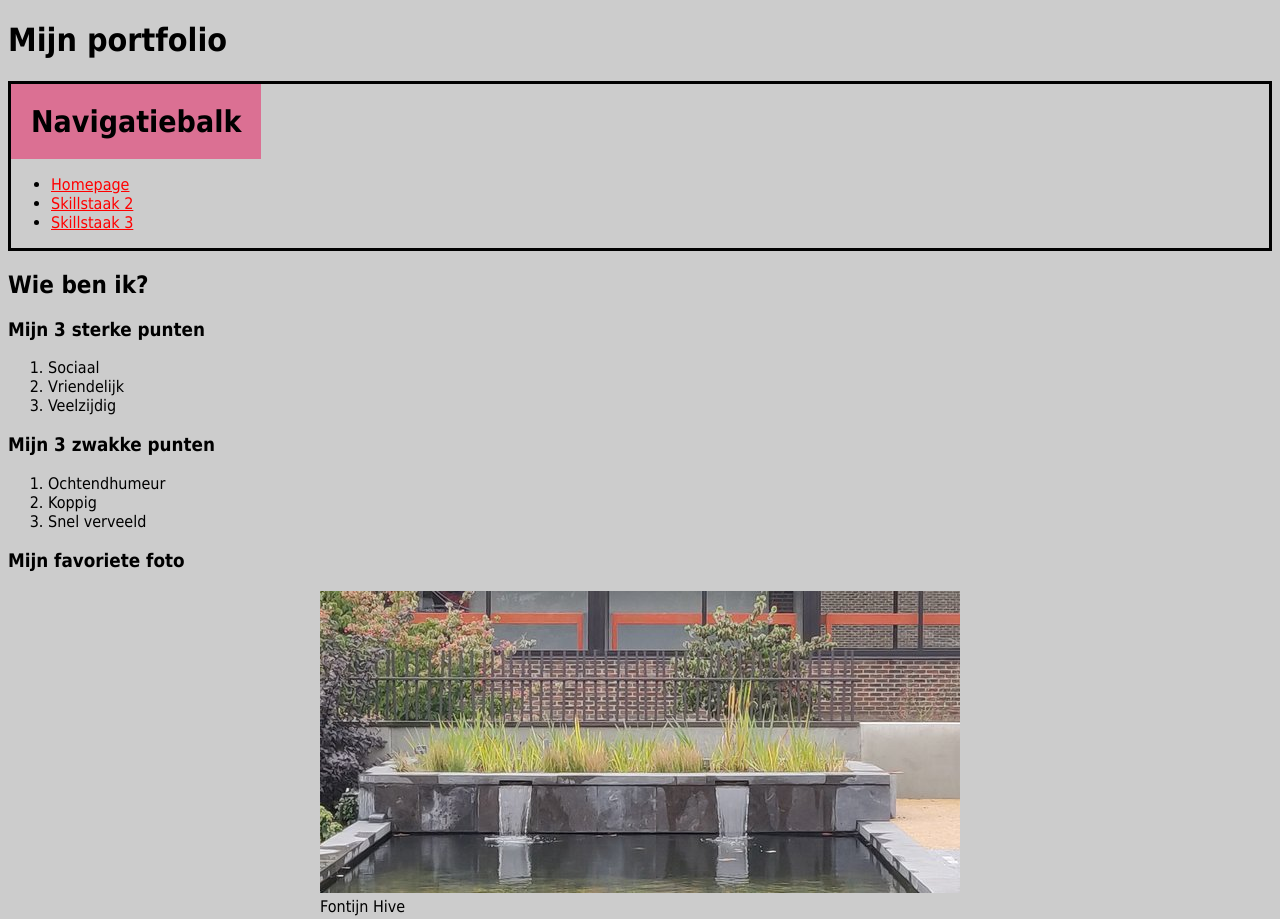
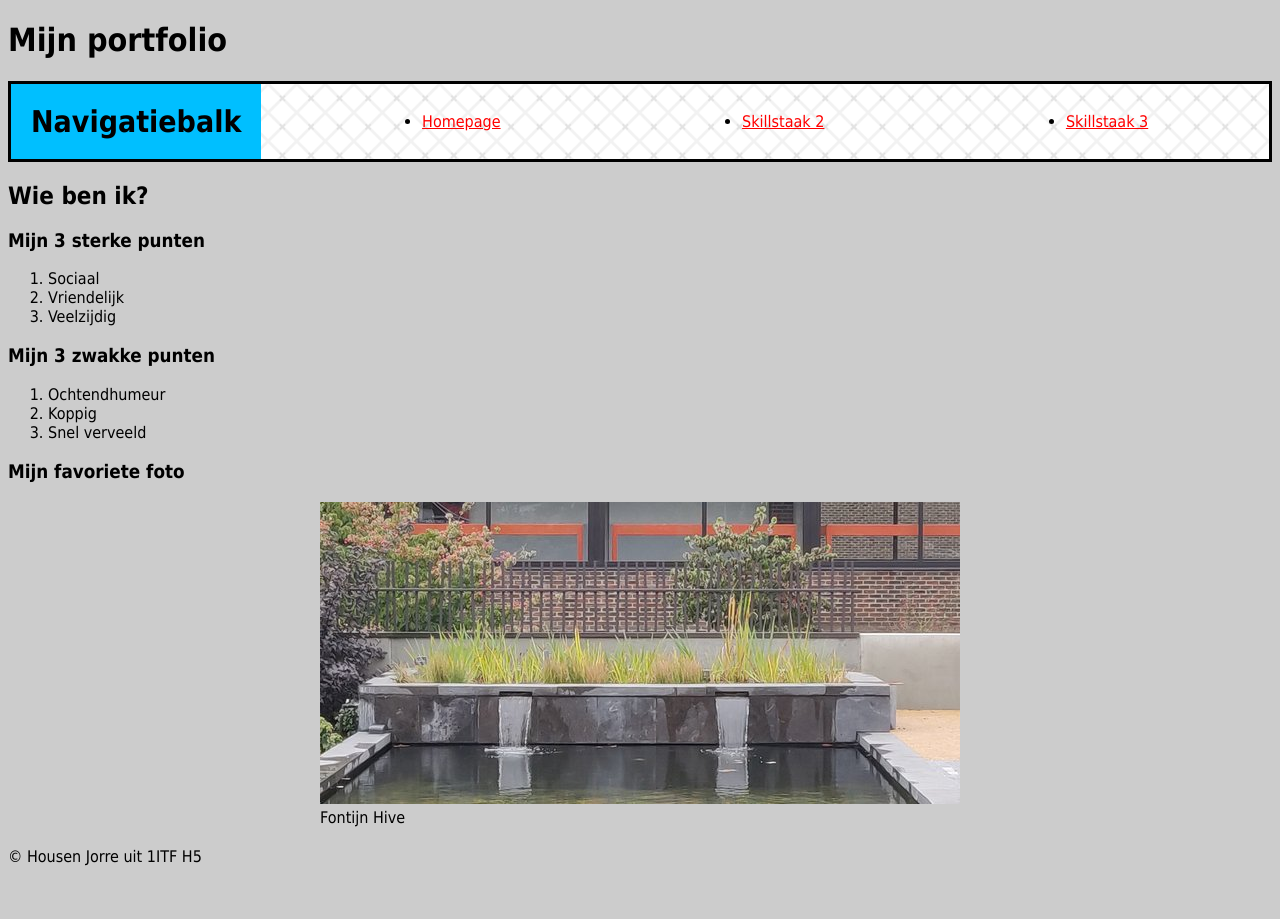
Before and after one commit to Jorre99/skillstaken, a plain HTML site: page webdesign/skills2/r0796448skills2.html in a window 1280 px wide. Shown: the top 919 px of the page. After the commit the page ends 874 px from the top, so only its background shows below. Drawn offline with Linux system fonts and the light colour scheme.

Commit message:
Skills2 afgewerkt

```diff
--- a/webdesign/skills2/css/r0796448.css
+++ b/webdesign/skills2/css/r0796448.css
@@ -5,6 +5,7 @@ body {
     font-family: tahoma, sans-serif;
     background-color: lightcyan;
     color: black;
+
 }
 
 a:link {
@@ -30,21 +31,25 @@ a:active {
 nav h2 {
     margin: 0;
     padding: 20px;
-    background-color: palevioletred;
+    background-color: deepskyblue;
     font-size: 30px;
 }
 
 nav {
     display: flex;
     flex-direction: row;
-    flex-wrap: wrap;
-    border: 3px solid black
+    border: 3px solid black;
+    background-image: url(../images/checkerboard-cross.png);
+    background-repeat: repeat;
+
 }
 
 nav ul {
-
+    display: flex;
     justify-content: space-around;
     align-self: center;
     flex-basis: 1000px;
 
 }
+
+section {}
```
Also changed, not shown: webdesign/skills2/images/checkerboard-cross.png (added).
